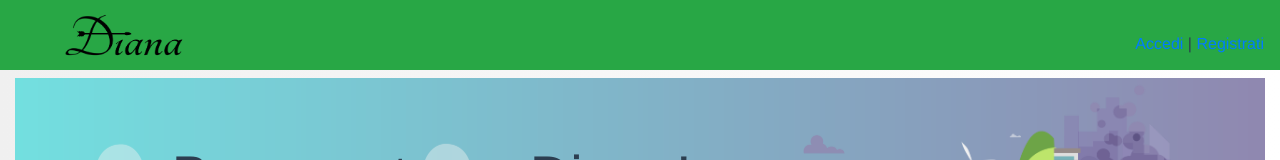
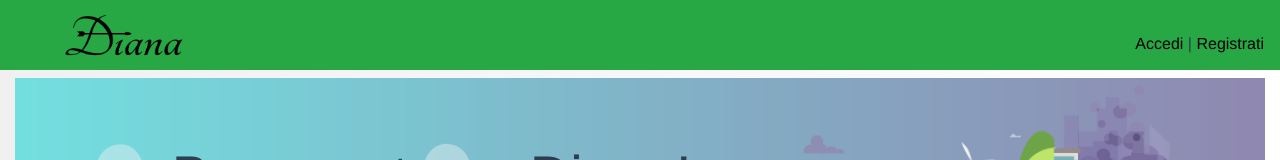
Before and after one commit to daniele3b/diana_app, a Vue app: page / in a window 1280 px wide. Shown: the top 160 px of the page. Built offline with nearby package versions, Linux system fonts and the light colour scheme.

Commit message:
text color changed

```diff
--- a/src/App.vue
+++ b/src/App.vue
@@ -44,7 +44,7 @@
 
   <div class="mt-3 " v-else >
 
-      <router-link to="/login"> Accedi </router-link> | <router-link to="/registration"> Registrati </router-link>
+      <router-link to="/login" class="link"> Accedi </router-link> | <router-link to="/registration" class="link"> Registrati </router-link>
     </div>
 
 
@@ -183,6 +183,11 @@ mounted(){
 background-color: #238521;
 
 }
+
+.link{
+
+   color: black;
+}
 </style>
 
 <!-- -->
```
